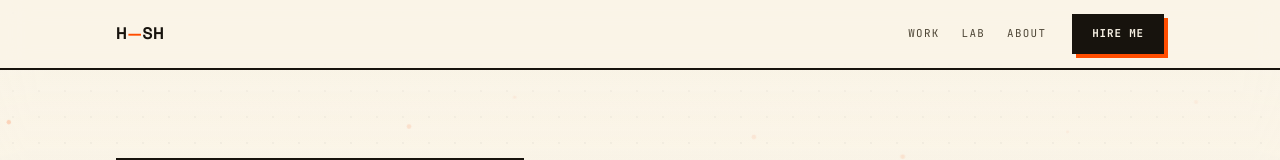
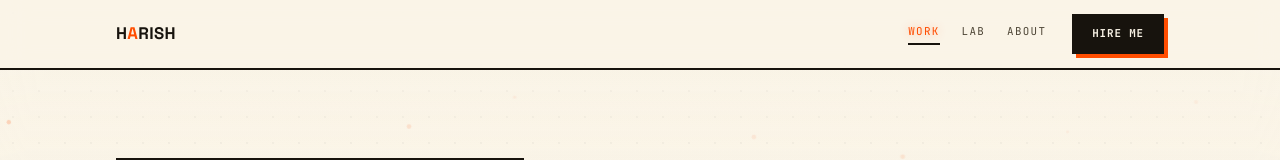
Before and after one commit to S-Harish-Dev/Portfolio_Website, a plain HTML site: page index.html in a window 1280 px wide. Shown: the top 160 px of the page. Drawn offline with nearby package versions, Linux system fonts and the light colour scheme.

Commit message:
feat(header): rename brand mark to HARISH and add animated underline hover to nav links

```diff
--- a/assets/css/style.css
+++ b/assets/css/style.css
@@ -75,10 +75,34 @@
 .nav-mark span { color: var(--tang); }
 .nav-links { display: flex; gap: 22px; margin-left: auto; }
 .nav-links a {
+  position: relative;
   font-family: var(--mono); font-size: 0.68rem; letter-spacing: 0.12em; text-transform: uppercase;
   text-decoration: none; color: var(--ink2);
+  padding-bottom: 4px;
+  transition: color 0.2s ease, text-shadow 0.2s ease;
 }
-.nav-links a:hover { color: var(--tang-deep); }
+.nav-links a::after {
+  content: '';
+  position: absolute;
+  left: 0;
+  bottom: 0;
+  width: 100%;
+  height: 2px;
+  background: var(--ink);
+  transform: scaleX(0);
+  transform-origin: right;
+  transition: transform 0.25s cubic-bezier(0.4, 0, 0.2, 1);
+}
+.nav-links a:hover,
+.nav-links a.active {
+  color: var(--tang);
+  text-shadow: 0 0 8px rgba(255, 77, 0, 0.35);
+}
+.nav-links a:hover::after,
+.nav-links a.active::after {
+  transform: scaleX(1);
+  transform-origin: left;
+}
 .nav-hire {
   font-family: var(--mono); font-size: 0.68rem; letter-spacing: 0.08em; text-transform: uppercase;
   background: var(--ink); color: var(--paper); text-decoration: none;
--- a/index.html
+++ b/index.html
@@ -18,7 +18,7 @@
 <div class="scroll-progress" aria-hidden="true"><span id="scrollProgress"></span></div>
 
 <header class="nav">
-  <a class="nav-mark" href="#top">H<span>—</span>SH</a>
+  <a class="nav-mark" href="#top">H<span>A</span>RISH</a>
   <nav class="nav-links" aria-label="Sections">
     <a href="#work">Work</a>
     <a href="#lab">Lab</a>
```
